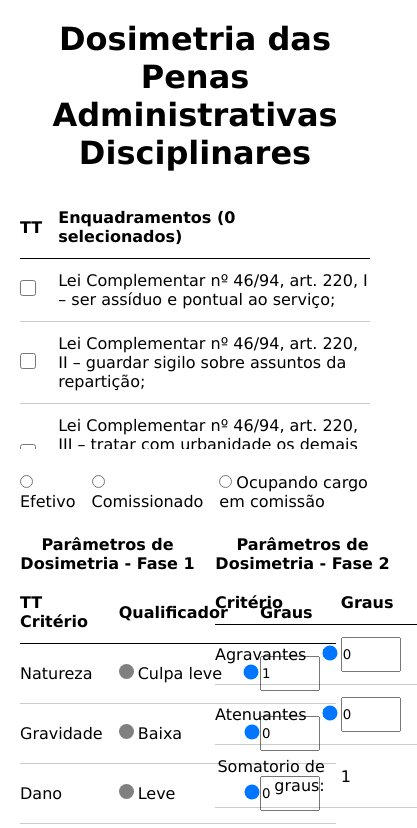
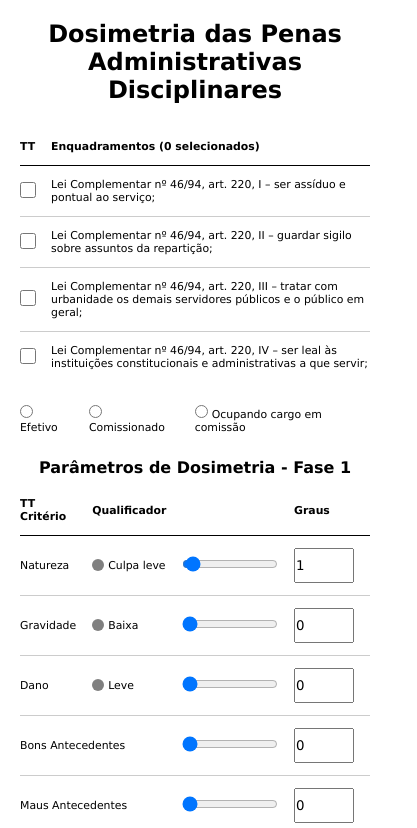
Before and after one commit to rodrigorvix/calculadora-dosimetria, a React (Create React App) app: page / in a window 390 px wide. Shown: the top 828 px of the page, 417 px wide, since content can reach past the window. Built offline with nearby package versions, Linux system fonts and the light colour scheme.

Commit message:
Create context recurrence and media queries
Create context recurrence and media queries

```diff
--- a/src/components/ Typification/index.tsx
+++ b/src/components/ Typification/index.tsx
@@ -73,9 +73,9 @@ export const Typification = () => {
 
   function handleChange (event: any) {
     if(event.target.checked) {
-      contextSelected.setSelected([...contextSelected.selected, event.target.value]);
+      contextSelected.setSelectedTypifications([...contextSelected.selectedTypifications, event.target.value]);
     }else {
-      contextSelected.setSelected(contextSelected.selected.filter((selected : any) => selected !== event.target.value))
+      contextSelected.setSelectedTypifications(contextSelected.selectedTypifications.filter((selected : any) => selected !== event.target.value))
     }
   }
 
--- a/src/components/CircleQualifier/styles.ts
+++ b/src/components/CircleQualifier/styles.ts
@@ -4,7 +4,11 @@ export const CircleQualifierStyle = styled.div`
   width: 15px;
   height: 15px;
   border-radius: 50%;
-  /* background-color: gray; */
   float: left;
   margin-right: 0.25rem;
+
+  @media(max-width: 500px) {
+    width: 12px;
+    height: 12px;
+  }
 `;
--- a/src/components/ParametersPhaseOne/styles.ts
+++ b/src/components/ParametersPhaseOne/styles.ts
@@ -3,6 +3,9 @@ import styled from 'styled-components';
 export const ParametersPhaseOneStyle = styled.section`
   width: 50%;
 
+  @media(max-width: 980px) {
+    width: 100%;
+  }
   h2 {
     font-size:1rem;
     margin-bottom: .5rem;
--- a/src/components/ParametersPhaseTwo/index.tsx
+++ b/src/components/ParametersPhaseTwo/index.tsx
@@ -10,13 +10,21 @@ export const ParametersPhaseTwo = () => {
   const [inputAggravating, setInputAggravating] = useState(0);
   const [inputMitigating, setInputMitigating] = useState(0);
 
-  const summationContextResult = useContext(GlobalContext);
 
-  const summationDegrees = +inputAggravating + +inputMitigating;
+  const contextResults = useContext(GlobalContext);
+
+  const summationDegreesPhaseTwo = +inputAggravating + +inputMitigating;
+
+  const recurrence = contextResults.recurrence;
 
   useEffect(() => {
-    summationContextResult.setResultDegressPhaseTwo(summationDegrees);
-  },[summationDegrees,summationContextResult])
+    contextResults.setResultDegressPhaseTwo(summationDegreesPhaseTwo);
+  },[summationDegreesPhaseTwo,contextResults])
+
+  function handleRecurrence(event:any) {
+    event.target.checked ? contextResults.setRecurrence(true) : contextResults.setRecurrence(false)
+  }
+
 
   return (
     <ParametersPhaseTwoStyle>
@@ -50,12 +58,12 @@ export const ParametersPhaseTwo = () => {
           </tr>
           <tr>
             <td colSpan={2} style={{textAlign:'right', height:'60px'}}>Somatorio de graus:</td>
-            <td>{summationContextResult.resultDegressPhaseOne + summationContextResult.resultDegressPhaseTwo}</td>
+            <td>{contextResults.resultDegressPhaseOne + contextResults.resultDegressPhaseTwo}</td>
           </tr>
           <tr>
             <td colSpan={2} style={{textAlign:'right',height:'60px'}}>Reincidência?</td>
             <td>
-              <input type="checkbox"/>
+              <input type="checkbox" checked={recurrence} onChange={handleRecurrence}/>
             </td>
           </tr>
 
--- a/src/components/ParametersPhaseTwo/styles.ts
+++ b/src/components/ParametersPhaseTwo/styles.ts
@@ -2,6 +2,11 @@ import styled from 'styled-components';
 
 export const ParametersPhaseTwoStyle = styled.section`
    width: 50%;
+
+   @media(max-width: 980px) {
+    width: 100%;
+  }
+
   h2 {
     font-size:1rem;
     margin-bottom: .5rem;
--- a/src/components/Result/index.tsx
+++ b/src/components/Result/index.tsx
@@ -194,8 +194,9 @@ const effectiveCommissioned = {
 
 const contextResults = useContext(GlobalContext);
 const resultSummationDegrees = contextResults.resultDegressPhaseOne + contextResults.resultDegressPhaseTwo
-const recurrence = false;
+const recurrence = contextResults.recurrence;
 const position = contextResults.positionSelected;
+
 let resultTeste;
 
 function penaltyTypificationOne () {
@@ -256,9 +257,12 @@ if (position === 'effective'){
   resultTeste =  effective[1]();
 } else if (position === 'commissioned') {
   resultTeste = commissioned[1]();
+}else if(position === 'effective-commissioned'){
+  resultTeste = effectiveCommissioned[1]();
 }else {
-  resultTeste = effectiveCommissioned[1]();
+  resultTeste = '';
 }
+
 
   return <ResultStyle>{resultTeste}</ResultStyle>
 }
--- a/src/components/Title/styles.ts
+++ b/src/components/Title/styles.ts
@@ -3,4 +3,8 @@ import styled from 'styled-components';
 export const TitleStyled = styled.h1`
  font-size: 2rem;
  text-align: center;
+
+ @media(max-width:500px) {
+   font-size: 1.5rem;
+ }
 `;
--- a/src/contexts/GlobalStorage.tsx
+++ b/src/contexts/GlobalStorage.tsx
@@ -5,10 +5,12 @@ interface ResultContext {
   setResultDegressPhaseOne:(e:any) => void,
   resultDegressPhaseTwo:any,
   setResultDegressPhaseTwo: (e:any) => void
-  selected: any,
-  setSelected: any,
+  selectedTypifications: any,
+  setSelectedTypifications: any,
   positionSelected:any,
-  setPositionSelected:any
+  setPositionSelected:any,
+  recurrence: boolean,
+  setRecurrence: any
 }
 
 export const GlobalContext = createContext({} as ResultContext);
@@ -16,11 +18,13 @@ export const GlobalContext = createContext({} as ResultContext);
 export const GlobalStorage = (props:any) => {
   const [resultDegressPhaseOne, setResultDegressPhaseOne] = useState(0);
   const [resultDegressPhaseTwo, setResultDegressPhaseTwo] = useState(0);
-  const [selected, setSelected] = useState([] as any);
+  const [selectedTypifications, setSelectedTypifications] = useState([] as any);
   const [positionSelected, setPositionSelected] = useState(null);
+  const [recurrence, setRecurrence] = useState(false);
 
   return (
-    <GlobalContext.Provider value={{resultDegressPhaseOne,setResultDegressPhaseOne,resultDegressPhaseTwo,setResultDegressPhaseTwo,selected, setSelected, positionSelected, setPositionSelected}}>
+    <GlobalContext.Provider value={{resultDegressPhaseOne,setResultDegressPhaseOne,resultDegressPhaseTwo,setResultDegressPhaseTwo,
+      selectedTypifications, setSelectedTypifications, positionSelected, setPositionSelected,recurrence, setRecurrence}}>
       {props.children}
     </GlobalContext.Provider>
   );
--- a/src/styles/container.ts
+++ b/src/styles/container.ts
@@ -7,4 +7,8 @@ export const Container = styled.div`
   display: flex;
   flex-direction: column;
   gap: 1.5rem;
+
+  @media(max-width:500px) {
+    font-size: 68%;
+  }
 `;
--- a/src/styles/parameters.ts
+++ b/src/styles/parameters.ts
@@ -4,4 +4,8 @@ export const Parameters = styled.div`
   display: flex;
   gap: 1.25rem;
 
+  @media(max-width: 980px) {
+    flex-direction: column;
+    align-items:center;
+  }
 `;
```
